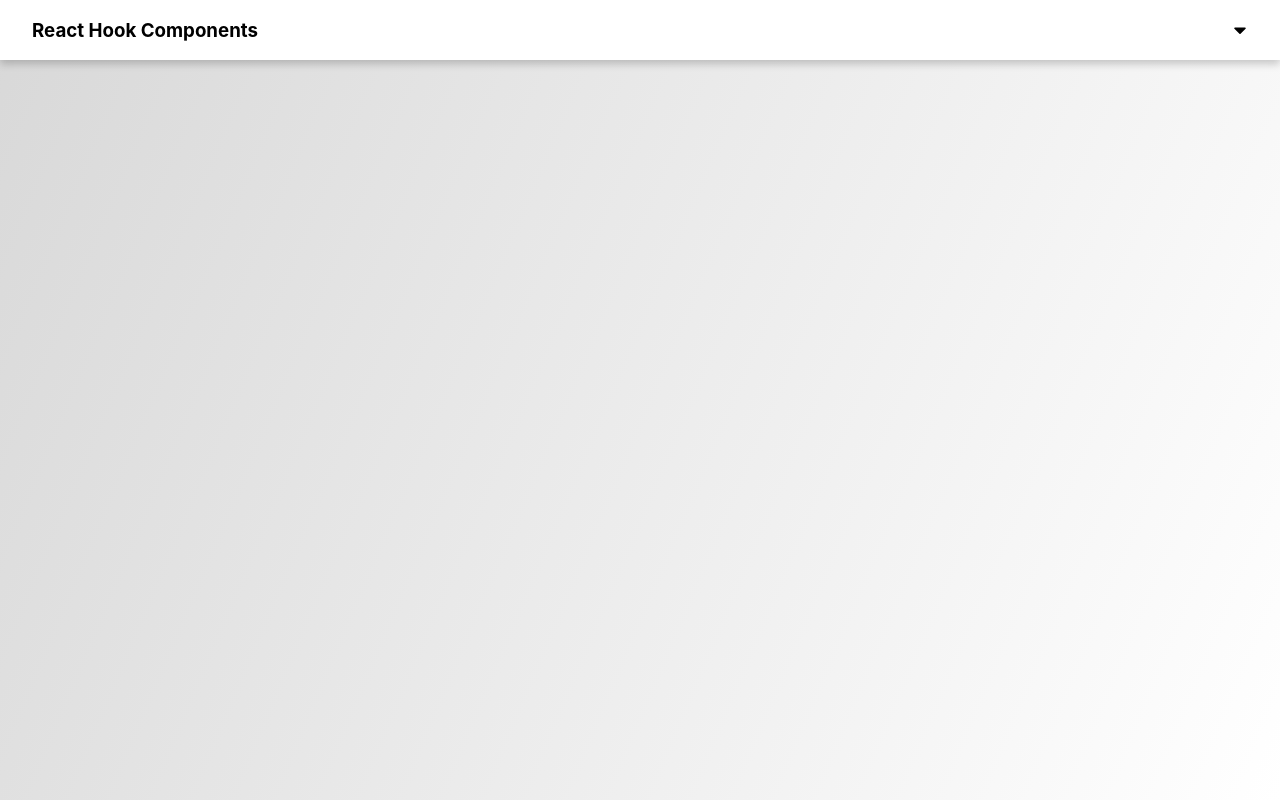
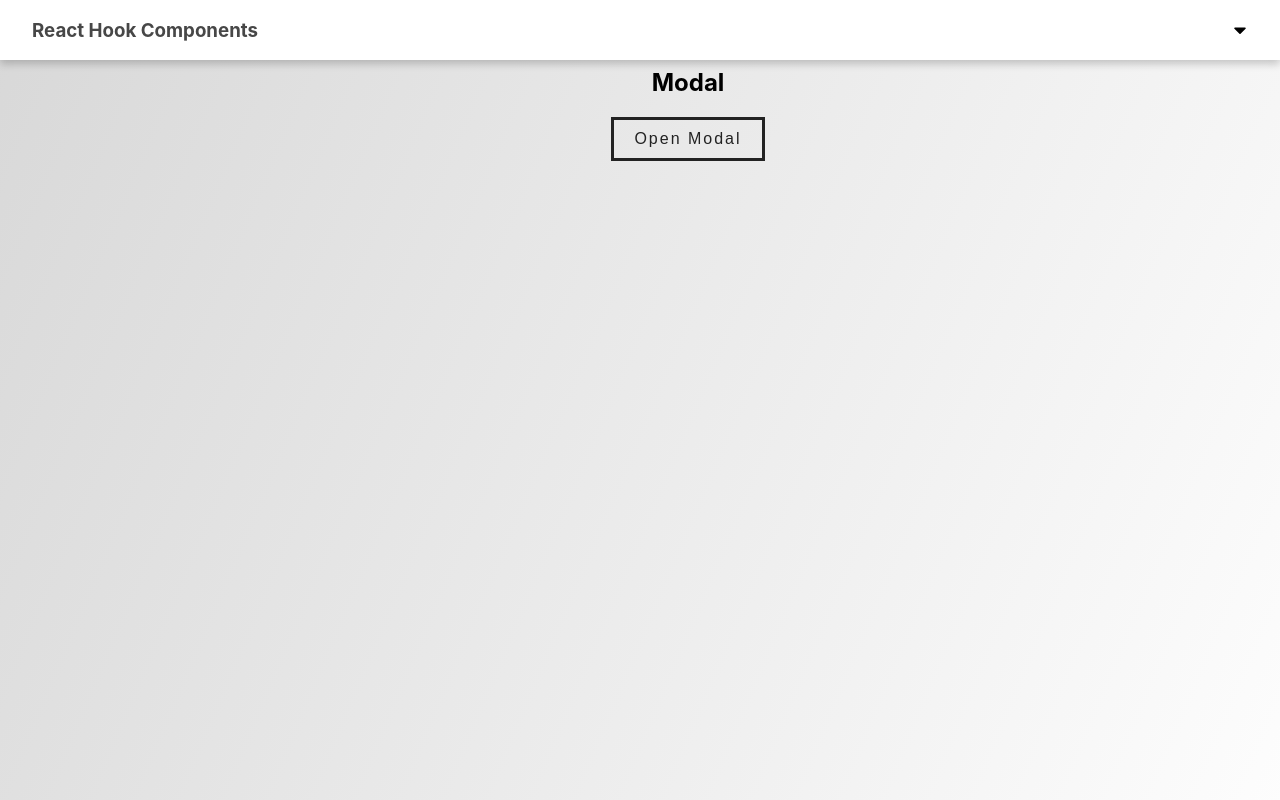
Before and after one commit to sleeplesseditor/ReactHookComponents, a React (Create React App) app: page /modal in a window 1280 px wide. Built offline with nearby package versions, Linux system fonts and the light colour scheme.

Commit message:
Modal component example implemented

```diff
--- a/src/App.js
+++ b/src/App.js
@@ -14,6 +14,7 @@ const ResizePage = React.lazy(() => import('./pages/Performance/useResizePage/us
 const ListAnimationPage = React.lazy(() => import('./pages/UserExperience/useListAnimationPage/useListAnimationPage'));
 const SecretCodePage = React.lazy(() => import('./pages/UserExperience/useSecretCodePage/useSecretCodePage'));
 const AccordionPage = React.lazy(() => import('./pages/Components/AccordionPage/AccordionPage'));
+const ModalPage = React.lazy(() => import('./pages/Components/ModalPage/ModalPage'));
 const SidePanelPage = React.lazy(() => import('./pages/Components/SidePanelPage/SidePanelPage'));
 const PreviousPage = React.lazy(() => import('./pages/Performance/usePreviousPage/usePreviousPage'));
 
@@ -31,6 +32,7 @@ function App() {
         <Route exact path="/use-list-animation" component={LazyLoader(ListAnimationPage)} />
         <Route exact path="/use-secret-code" component={LazyLoader(SecretCodePage)} />
         <Route exact path="/accordion" component={LazyLoader(AccordionPage)} />
+        <Route exact path="/modal" component={LazyLoader(ModalPage)} />
         <Route exact path="/side-panel" component={LazyLoader(SidePanelPage)} />
         <Route exact path="/use-previous" component={LazyLoader(PreviousPage)} />
       </Switch>
--- a/src/components/Menu/Data/menu-data.json
+++ b/src/components/Menu/Data/menu-data.json
@@ -31,6 +31,11 @@
                     "title": "Accordion",
                     "icon": "accordionIcon",
                     "link": "/accordion"
+                },
+                {
+                    "title": "Modal",
+                    "icon": "modalIcon",
+                    "link": "/modal"
                 },
                 {
                     "title": "Side Panel",
--- a/src/components/Menu/Icons/IconSelector.jsx
+++ b/src/components/Menu/Icons/IconSelector.jsx
@@ -9,6 +9,7 @@ import { ReactComponent as ImageIcon } from './image.svg';
 import { ReactComponent as KonamiLogo } from './konamiLogo.svg';
 import { ReactComponent as ListIcon } from './listIcon.svg';
 import { ReactComponent as LoadingIcon } from './loading.svg';
+import { ReactComponent as ModalIcon } from './modalIcon.svg';
 import { ReactComponent as PreviousIcon } from './previousIcon.svg';
 import { ReactComponent as SafeStateIcon } from './safeStateIcon.svg';
 import { ReactComponent as ShortcutIcon } from './shortcutIcon.svg';
@@ -28,6 +29,7 @@ const getIcon = (icon) => {
       konamiIcon: () => <KonamiLogo/>,
       listIcon: () => <ListIcon />,
       loadingIcon: () => <LoadingIcon/>,
+      modalIcon: () => <ModalIcon />,
       previousIcon: () => <PreviousIcon/>,
       safeStateIcon: () => <SafeStateIcon/>,
       shortcutIcon: () => <ShortcutIcon/>,
--- /dev/null
+++ b/src/components/Modal/Modal.jsx
@@ -0,0 +1,26 @@
+import React from 'react';
+import './Modal.scss';
+
+const Backdrop = ({ clicked, show }) => (
+    show ? <div className='modal-backdrop' onClick={clicked}></div> : null
+)
+
+const modal = ({ data, modalClosed, show }) => {
+    return (
+        <>
+            <Backdrop show={show} clicked={modalClosed} />
+            {data && show ? (
+                <div className='modal'>
+
+                    <hr />
+                    <div className="modal-btn-container">
+                        <button className="modal-btn" onClick={modalClosed}>Close</button>
+                    </div>
+                </div>
+            ): null }
+        </>
+    );
+};
+
+
+export default modal;
--- /dev/null
+++ b/src/components/Modal/Modal.scss
@@ -0,0 +1,53 @@
+.modal {
+    position: fixed;
+    z-index: 500;
+    background-color: white;
+    width: 70%;
+    border: 1px solid #ccc;
+    box-shadow: 1px 1px 1px black;
+    padding: 16px;
+    left: 15%;
+    top: 30%;
+    box-sizing: border-box;
+    transition: all 0.3s ease-out;
+
+
+    &-btn {
+        background-color: rgb(216, 3, 3);
+        font-weight: bold;
+        color: #fff;
+        transition: all .2s ease-in-out;
+        cursor: pointer;
+        border: none;
+        padding: 0.5rem 1rem;
+        border-radius: 5px;
+
+        &:hover {
+            background-color: rgb(255, 21, 21);
+        }
+
+        &-container {
+            display: flex;
+            width: 100%;
+            align-items: center;
+            justify-content: space-between;
+        }
+    }
+
+    &-backdrop {
+        width: 100%;
+        height: 100%;
+        position: fixed;
+        z-index: 100;
+        left: 0;
+        top: 0;
+        background-color: rgba(0,0,0,0.5);
+    }
+}
+
+@media (min-width: 600px) {
+    .modal {
+        width: 700px;
+        left: calc(50% - 350px);
+    }
+}
--- /dev/null
+++ b/src/pages/Components/ModalPage/ModalPage.jsx
@@ -0,0 +1,33 @@
+import React, { useState } from 'react';
+import '../../page-structure.scss';
+import './ModalPage.scss';
+import Modal from '../../../components/Modal/Modal';
+
+const SidePanelPage = () => {
+    const [openModal, setOpenModal] = useState(false);
+    const [modalData, setModalData] = useState([]);
+
+    const handleModalClick = () => {
+        setModalData([]);
+        setOpenModal(!openModal);
+    }
+
+    return (
+        <>
+            <div className="page-container">
+                <h2 className="page-continer-heading">Modal</h2>
+                <div className="page-button-container">
+                    <button className="panel-btn" onClick={() => setOpenModal(!openModal)}>Open Modal</button>
+                </div>
+                <Modal
+                    data={modalData}
+                    modalClosed={handleModalClick}
+                    show={openModal}
+                />
+            </div>
+        </>
+    )
+
+}
+
+export default SidePanelPage;
--- /dev/null
+++ b/src/pages/Components/ModalPage/ModalPage.scss
@@ -0,0 +1,51 @@
+
+.panel-btn {
+    margin: 0 0.5rem;
+    font-family: sans-serif;
+    font-size: 15px;
+
+    text-decoration: none;
+    background: none;
+    color: #222;
+    letter-spacing: 2px;
+    border: 3px solid #222;
+    transition: all 0.5s;
+    padding: 10px 20px;
+    font-size: 16px;
+    position: relative;
+    overflow: hidden;
+    display: flex;
+    justify-content: center;
+    align-items: center;
+    cursor: pointer;
+
+    &:hover {
+      background-color: #F44336;
+      color:#ffffff;
+      &:before {
+        transform: translateX(100%) rotate(45deg);
+      }
+    }
+
+    &:before {
+      content: '';
+      background-color: white;
+      position: absolute;
+      left: 0;
+      top: 0;
+      height: 50px;
+      width: 100%;
+      transform: translateX(-100%) rotate(45deg);
+      transition: all 0.5s;
+    }
+
+    .active {
+        color: #e3e3e3;
+    }
+}
+
+.page-button-container {
+    display: grid;
+    grid-template-columns: 1fr;
+    gap: 1em;
+}
```
Also changed, not shown: src/components/Menu/Icons/modalIcon.svg (added).
